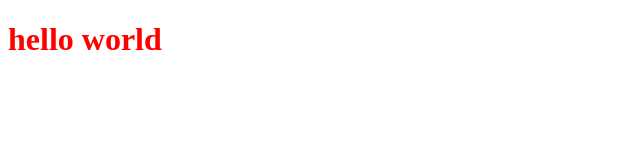
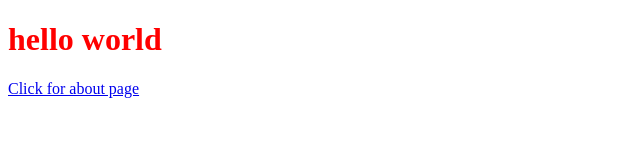
Before and after one commit to ChrisSpeed/chrisspeed.github.io, a plain HTML site: page index.html in a window 1280 px wide. Shown: the whole page, without its empty margins (0-640 px from the left). Drawn offline with Linux system fonts and the light colour scheme.

Commit message:
Update index.html

```diff
--- a/index.html
+++ b/index.html
@@ -14,6 +14,6 @@
 <body>
 
 	<h1>hello world</h1>
-
+	<a href="about.html"> Click for about page </a>
 </body>
 </hmtl>
```
